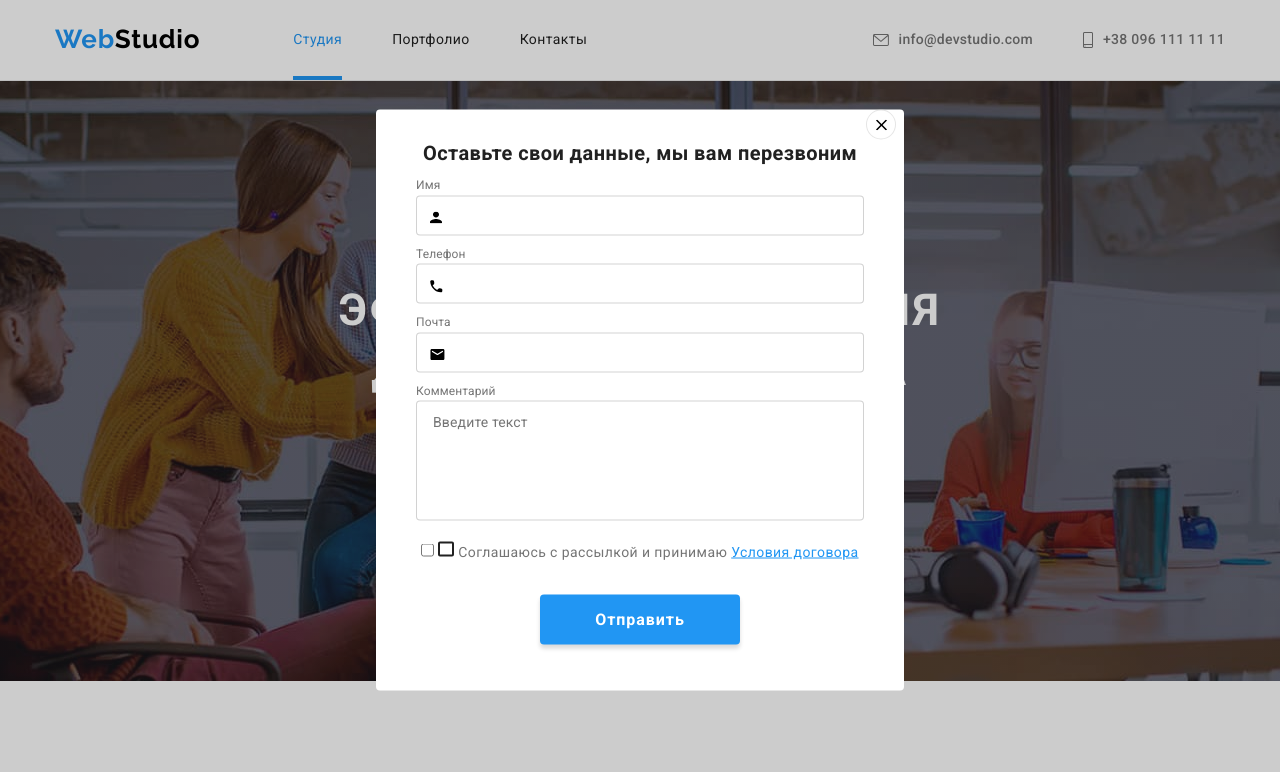
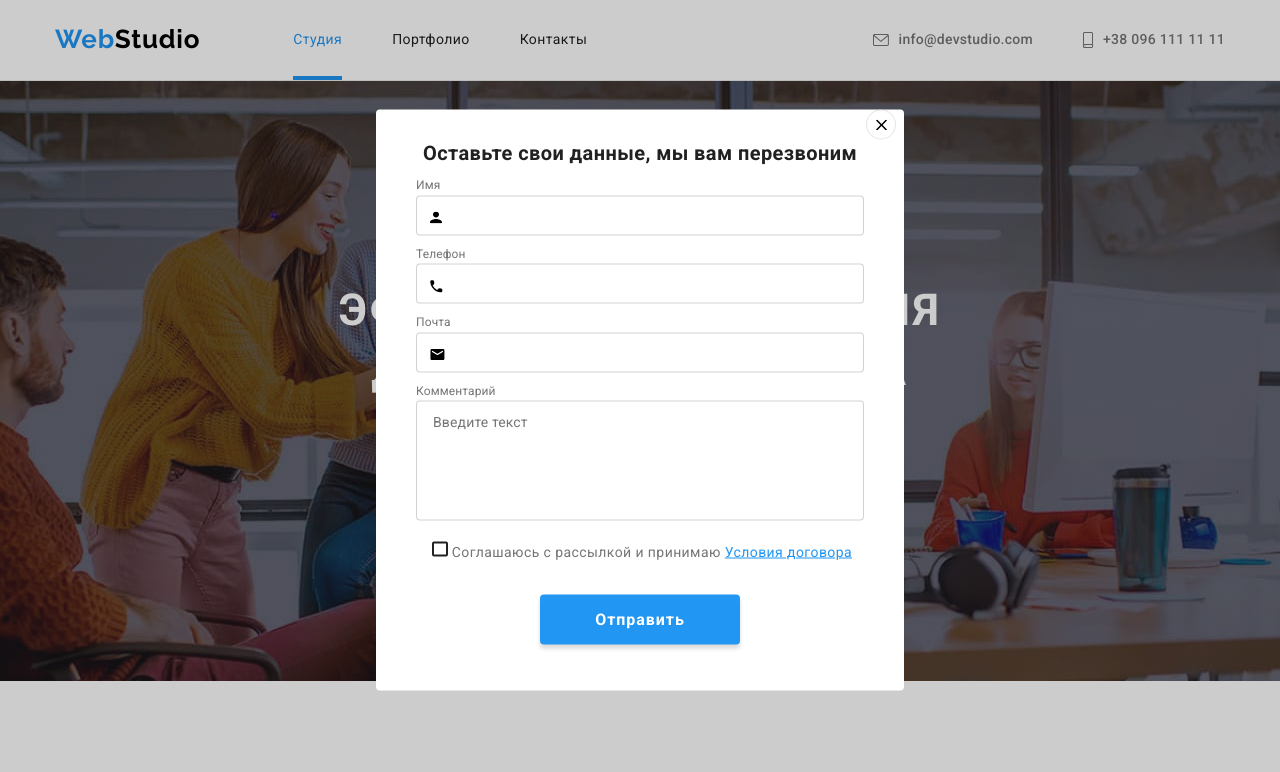
Before and after one commit to dmytro1598/goit-markup-hw-06, a plain HTML site: page index.html in a window 1280 px wide. Both pictures are taken after a click on the button "Заказать услугу". Shown: the top 772 px of the page. Drawn offline with nearby package versions, Linux system fonts and the light colour scheme.

Commit message:
сделал дз

```diff
--- a/css/styles.css
+++ b/css/styles.css
@@ -655,6 +655,7 @@ address {
   background-color: #ffffff;
   border-radius: 4px;
   z-index: 5;
+  transition: var(--animation) var(--timing-function);
 }
 .btn-close {
   display: flex;
@@ -697,6 +698,7 @@ address {
   position: relative;
   cursor: pointer;
   letter-spacing: 0.01em;
+  transition: var(--animation) var(--timing-function);
 }
 .input-modal:focus,
 .input-modal:hover {
@@ -726,6 +728,7 @@ textarea {
   resize: none;
 }
 .checkbox-modal {
+  position: relative;
   text-align: center;
   margin-bottom: 30px;
   margin-top: 20px;
@@ -761,23 +764,37 @@ textarea {
   margin-top: 43px;
   margin-left: 14px;
   transform: translateY(-50%);
+  transition: var(--animation) var(--timing-function);
 }
-.policy-modal {
+.policy-modal-text {
   color: var(--second-text-color);
+}
+.policy-modal-label {
+  display: inline-block;
 }
 .link-policy-modal {
   color: var(--accent-color);
 }
-/* .checkbox {
+.policy-modal-checkbox {
   -webkit-appearance: none;
   -moz-appearance: none;
   appearance: none;
-} */
-.icon-checkbox {
+}
+.icon-checkbox-span {
+  display: inline-block;
+  background-image: url(../images/check.svg);
+  background-size: contain;
+  height: 15px;
+  width: 16px;
   border-radius: 2px;
   border: 2px solid var(--main-text-color);
+  transition: var(--animation) var(--timing-function);
 }
-.checkbox:checked + .icon-checkbox-span {
+.policy-modal-checkbox:checked + .icon-checkbox-span {
   background-color: var(--accent-color);
+  border: 0;
+  align-self: flex-end;
 }
+/* background-image: url(../images/check.svg); */
+
 /* Оформляем чекбокс!!! */
--- a/index.html
+++ b/index.html
@@ -432,14 +432,10 @@
                     </li>
                 </ul>
                 <div class="checkbox-modal">
-                    <input class="checkbox" type="checkbox" name="policy-modal-checkbox" id="policy-modal-checkbox" />
-                    <span class="icon-checkbox-span">
-                        <svg class="icon-checkbox" height="15px" width="16px">
-                        <use href="./images/sprite.svg#icon-check"></use>
-                        </svg>
-                    </span>
-                    <label for="policy-modal" class="policy-modal">
-                        Соглашаюсь с рассылкой и принимаю
+                    <label for="policy-modal-checkbox" class="policy-modal-label">
+                        <input class="policy-modal-checkbox" type="checkbox" name="policy-modal-checkbox" id="policy-modal-checkbox" />
+                        <span class="icon-checkbox-span"></span>
+                        <span class="policy-modal-text">Соглашаюсь с рассылкой и принимаю</span>
                         <a href="" class="link-policy-modal">Условия договора</a>
                     </label>
                 </div>
```
